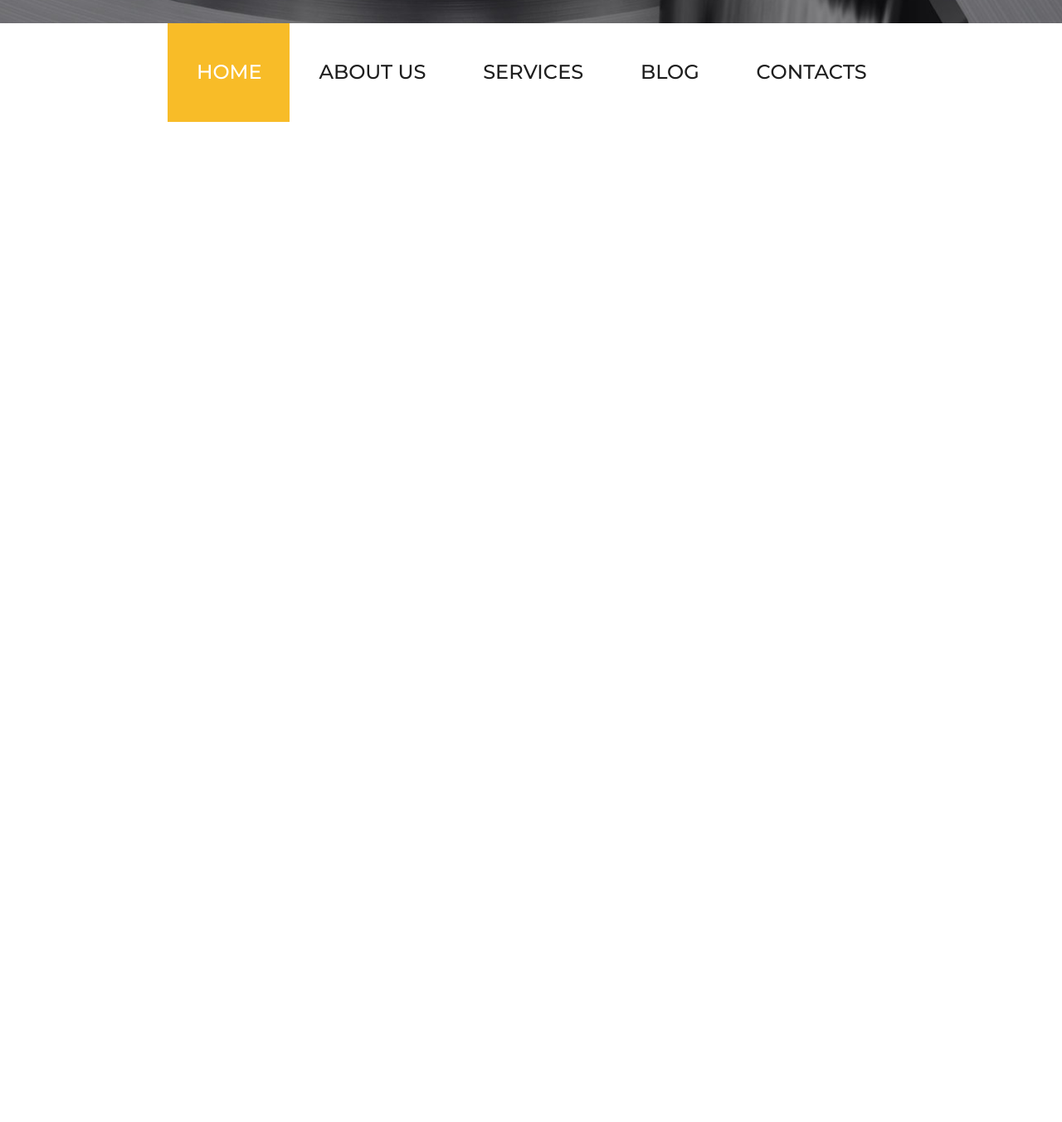
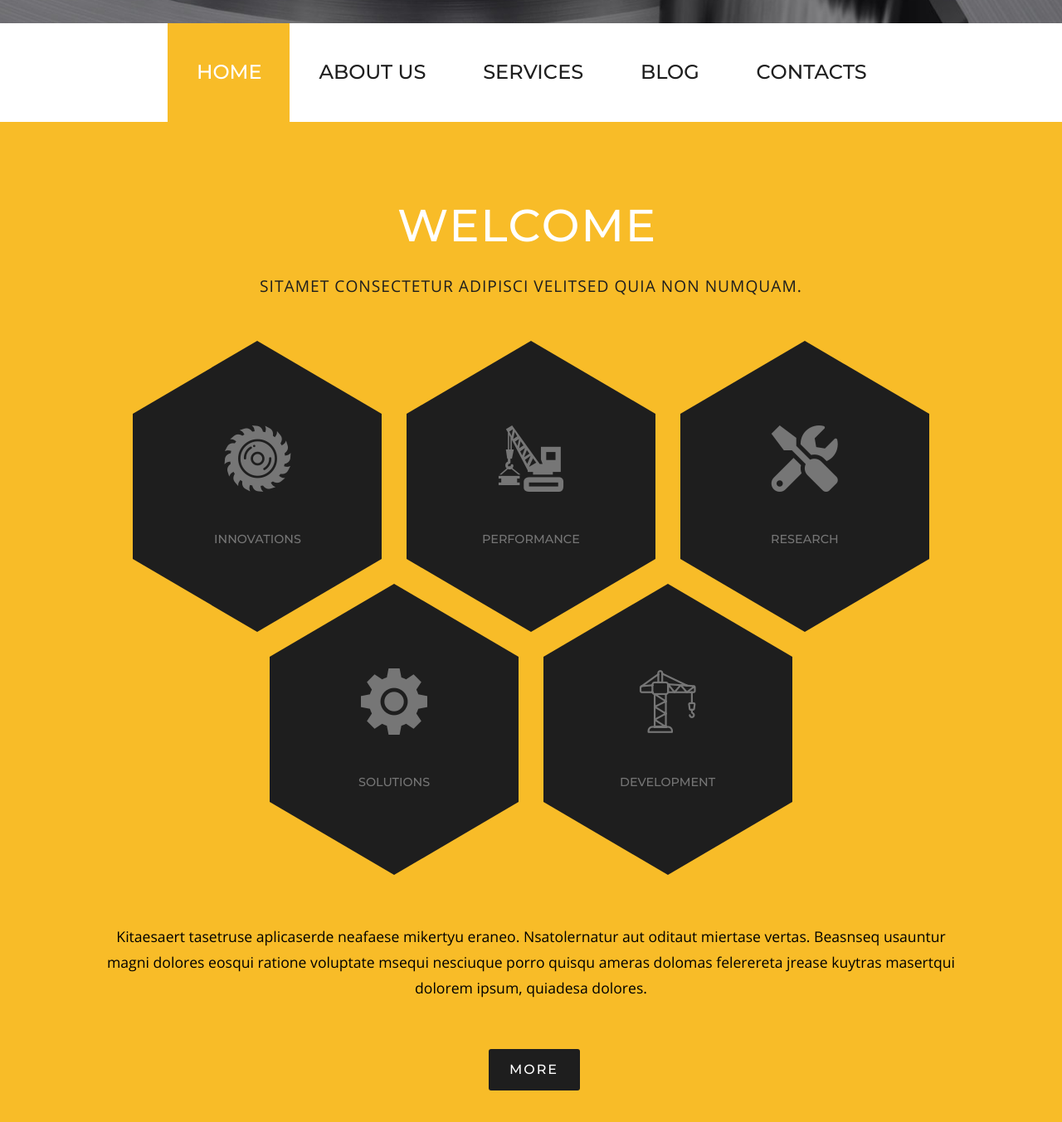
Before and after one commit to HL-Dz/proindustry, a plain HTML site: page index.html in a window 1280 px wide. Shown: the part 945-2298 px from the top of the page at 83% size. Before the commit the page ends 1092 px from the top, so only its background shows below. Drawn offline with Linux system fonts and the light colour scheme; files whose address does not match are found by name.

Commit message:
feat: add template for Services section

```diff
--- a/css/base/base.css
+++ b/css/base/base.css
@@ -14,6 +14,10 @@
   /* Size */
   --upper: uppercase;
   --circle-size: 8;
+  --hexagon-width: 300px;
+  --hexagon-height: 175px;
+  --hexagon-border: calc(var(--hexagon-width) / 2);
+  --hexagox-row-padding: 88px;
 
   /* Animation */
   --tran: 0.5s;
@@ -74,3 +78,22 @@ h6 {
   padding: 0 3rem;
   margin: 0 auto;
 }
+
+.current-title, .current-description {
+  text-transform: var(--upper);
+}
+
+.current-title {
+  font-size: 3.4em;
+  font-weight: 500;
+  letter-spacing: 1.7px;
+  margin-left: -9px;
+}
+
+.current-description {
+  font-size: 1.2em;
+  font-family: 'Open Sans', sans-serif;
+  font-weight: 500;
+  color: var(--dark-color);
+  letter-spacing: 1px;
+}
--- /dev/null
+++ b/css/components/button-go.css
@@ -0,0 +1,27 @@
+.button-go {
+  width: 6.875em;
+  display: flex;
+  justify-content: center;
+  align-items: center;
+  margin-left: 7px;
+}
+
+.button-link {
+  display: flex;
+  justify-content: center;
+  align-items: center;
+  width: 6.875em;
+  height: 100%;
+  font-size: 1em;
+  letter-spacing: 2px;
+  font-weight: 500;
+  text-transform: var(--upper);
+  background: var(--dark-color);
+  padding: 1em 1.4em 0.98em 1.4em;
+  border-radius: 3px;
+  transition: transform 0.5s cubic-bezier(0.215, 0.610, 0.355, 1)
+}
+
+.button-link:hover {
+  transform: scale(1.2);
+}
--- /dev/null
+++ b/css/components/hexagon.css
@@ -0,0 +1,46 @@
+.hexagon {
+  position: relative;
+  background: var(--dark-color);
+  width: var(--hexagon-width);
+  height: var(--hexagon-height);
+  margin: 0 15px;
+}
+
+.hexagon::before, .hexagon::after {
+  content: "";
+  position: absolute;
+  width: 0;
+  height: 0;
+  left: 0;
+  border-left: var(--hexagon-border) solid transparent;
+  border-right: var(--hexagon-border) solid transparent;
+}
+
+.hexagon::before {
+  top: calc(var(--hexagox-row-padding) * -1);
+  border-bottom: var(--hexagox-row-padding) solid var(--dark-color);
+}
+
+.hexagon::after {
+  bottom: calc(var(--hexagox-row-padding) * -1);
+  border-top: var(--hexagox-row-padding) solid var(--dark-color);
+}
+
+.hexagon__content {
+  height: 100%;
+  display: flex;
+  flex-direction: column;
+  align-items: center;
+  justify-content: center;
+}
+
+.hexagon__content * {
+  transition: all 0.5s ease;
+  will-change: transform;
+}
+
+
+.hexagon__content:hover * {
+  color: var(--orange-color);
+  transform: scale(1.2);
+}
--- /dev/null
+++ b/css/components/services.css
@@ -0,0 +1,65 @@
+.services {
+  background: var(--orange-color);
+  padding-top: 6.05em;
+  padding-bottom: 6.07em;
+  text-align: center;
+}
+
+.services .current-title {
+  color: var(--white-color);
+}
+
+.services .current-description {
+  padding-top: 1.4em;
+  padding-bottom: 2.9em;
+}
+
+.services__info {
+  display: flex;
+  flex-direction: column;
+  flex-wrap: wrap;
+  max-width: 968px;
+  margin: 0 auto;
+  padding-bottom: 58px;
+}
+
+.services__row {
+  display: flex;
+  flex-wrap: wrap;
+  justify-content: center;
+  align-items: center;
+  margin-left: -15px;
+  margin-right: -15px;
+  padding-top: var(--hexagox-row-padding);
+  padding-bottom: 30px;
+}
+
+.services__icon {
+  font-size: 5em;
+  color: var(--grey-color);
+}
+
+.services__name {
+  text-align: center;
+  color: var(--grey-color);
+  text-transform: var(--upper);
+  font-weight: 500;
+  font-size: 0.9em;
+  margin-top: 2.3em;
+}
+
+.services__text {
+  text-align: center;
+  font-family: 'Open Sans', sans-serif;
+  line-height: 1.76;
+  font-size: 1.1em;
+  max-width: 1030px;
+  margin: 3.4em auto 0;
+  padding-bottom: 1.129em;
+}
+
+.services_buttons {
+  display: flex;
+  justify-content: center;
+  padding-top: 2.3em;
+}
--- a/css/main.css
+++ b/css/main.css
@@ -9,6 +9,9 @@
 /* Components */
 @import "components/proindustry.css";
 @import "components/navigation.css";
+@import "components/services.css";
+@import "components/hexagon.css";
+@import "components/button-go.css";
 
 /* Media */
 @import "media/laptop.css";
--- a/index.html
+++ b/index.html
@@ -68,6 +68,73 @@
     </div>
   </nav>
 
+  <!-- Services -->
+  <section class="services">
+    <div class="container">
+      <div class="services__wrap">
+        <h2 class="current-title">Welcome</h2>
+        <div class="current-description">
+          Sitamet consectetur adipisci velitsed quia non numquam.
+        </div>
+        <div class="services__info">
+          <div class="services__row">
+            <div class="hexagon">
+              <div class="hexagon__content">
+                <div class="services__elem">
+                  <i class="icon-saw services__icon"></i>
+                  <div class="services__name">Innovations</div>
+                </div>
+              </div>
+            </div>
+            <div class="hexagon">
+              <div class="hexagon__content">
+                <div class="services__elem">
+                  <i class="icon-crane services__icon"></i>
+                  <div class="services__name">Performance</div>
+                </div>
+              </div>
+            </div>
+            <div class="hexagon">
+              <div class="hexagon__content">
+                <div class="services__elem">
+                  <i class="icon-tools services__icon"></i>
+                  <div class="services__name">Research</div>
+                </div>
+              </div>
+            </div>
+          </div>
+          <div class="services__row">
+            <div class="hexagon">
+              <div class="hexagon__content">
+                <div class="services__elem">
+                  <i class="icon-settings services__icon"></i>
+                  <div class="services__name">Solutions</div>
+                </div>
+              </div>
+            </div>
+            <div class="hexagon">
+              <div class="hexagon__content">
+                <div class="services__elem">
+                  <i class="icon-development services__icon"></i>
+                  <div class="services__name">Development</div>
+                </div>
+              </div>
+            </div>
+          </div>
+        </div>
+
+        <div class="services__text">
+          Kitaesaert tasetruse aplicaserde neafaese mikertyu eraneo. Nsatolernatur aut oditaut miertase vertas. Beasnseq usauntur magni dolores eosqui ratione voluptate msequi nesciuque porro quisqu ameras dolomas felerereta jrease kuytras masertqui dolorem ipsum, quiadesa dolores.
+        </div>
+
+        <div class="services_buttons">
+          <div class="button-go">
+            <a href="#" class="button-link">More</a>
+          </div>
+        </div>
+      </div>
+    </div>
+  </section>
   <script src="index.js"></script>
 </body>
 </html>
```
